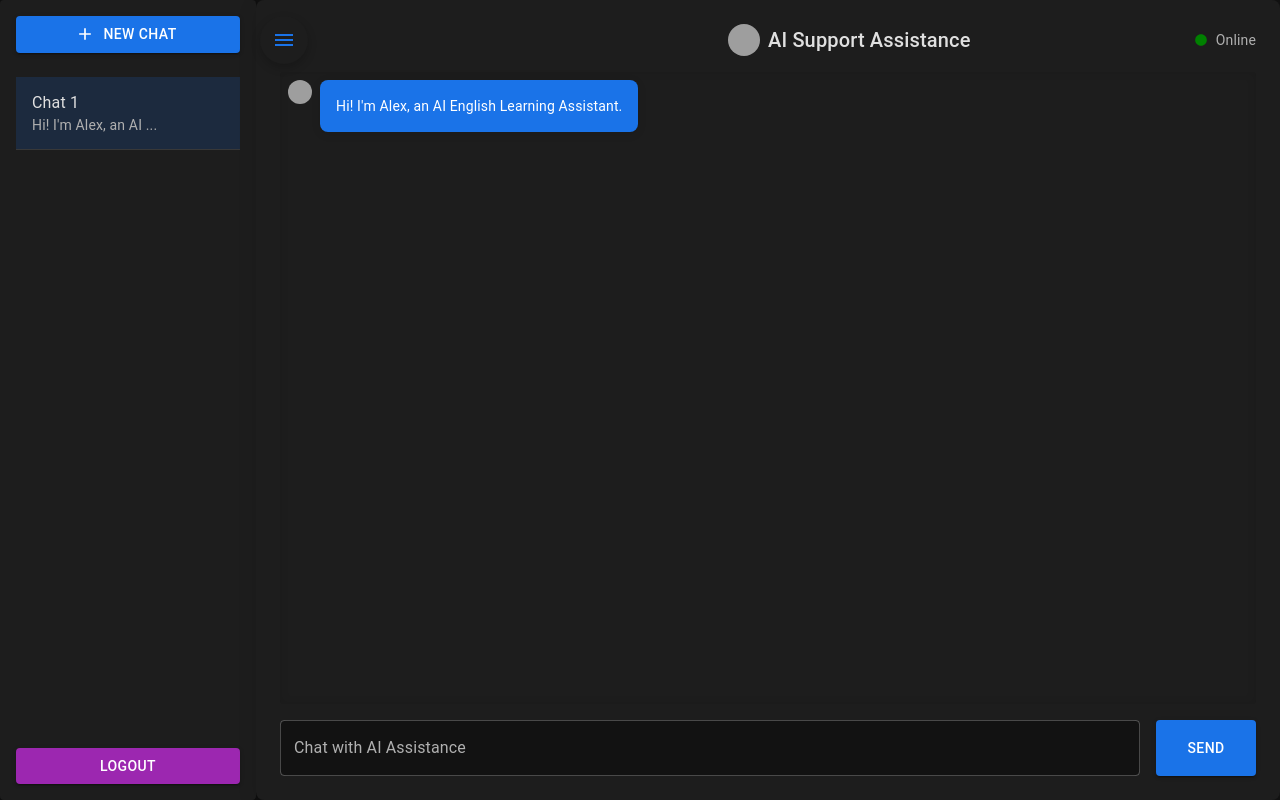
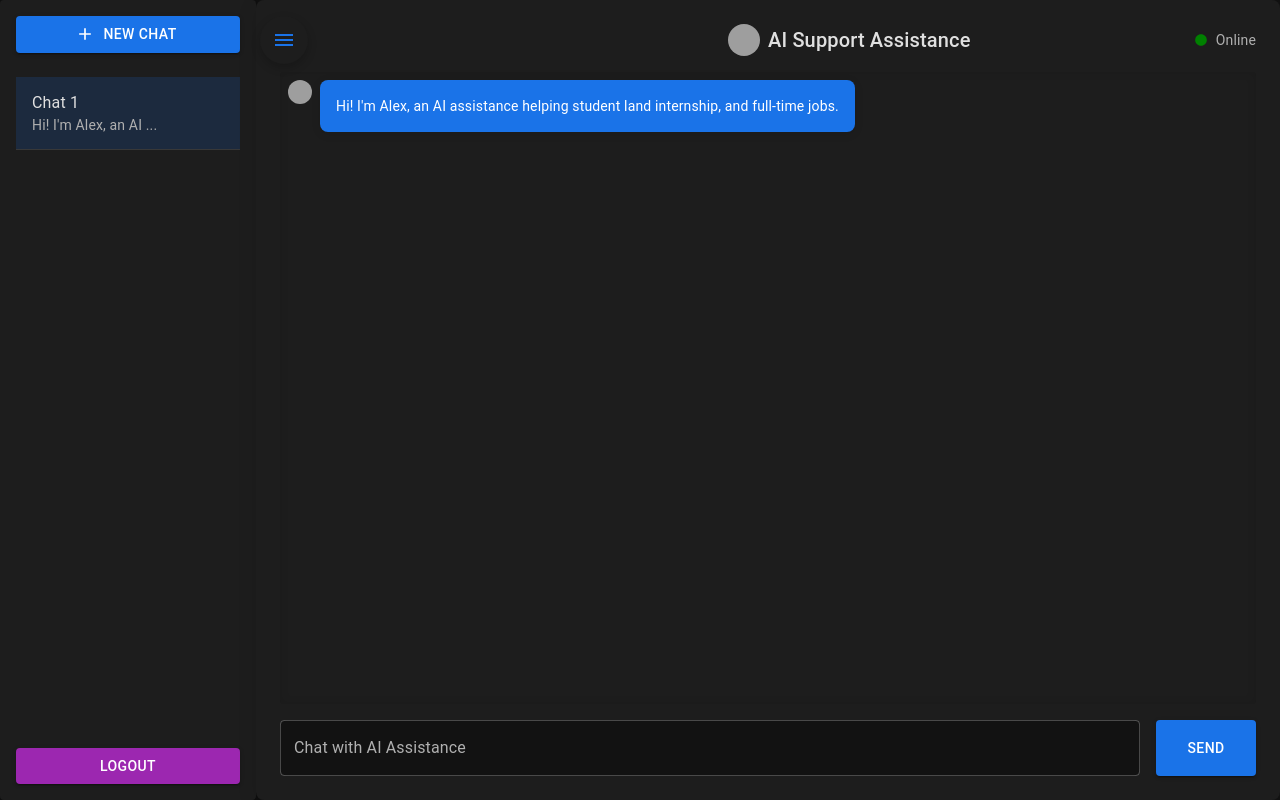
Before and after one commit to rshaikh2200/AI-Case-Study3, a Next.js app: page /components in a window 1280 px wide. Built offline with nearby package versions, Linux system fonts and the light colour scheme; grey boxes are pictures that could not be loaded.

Commit message:
Update page.js

```diff
--- a/src/app/components/page.js
+++ b/src/app/components/page.js
@@ -48,7 +48,7 @@
     messages: [
       {
         role: 'assistant',
-        content: "Hi! I'm Alex, an AI English Learning Assistant.",
+        content: "Hi! I'm Alex, an AI assistance helping student land internship, and full-time jobs.",
       },
     ],
   }]);
```
